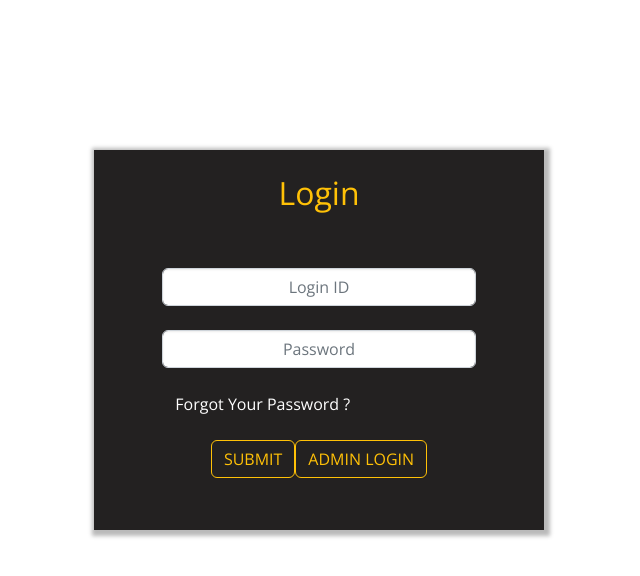
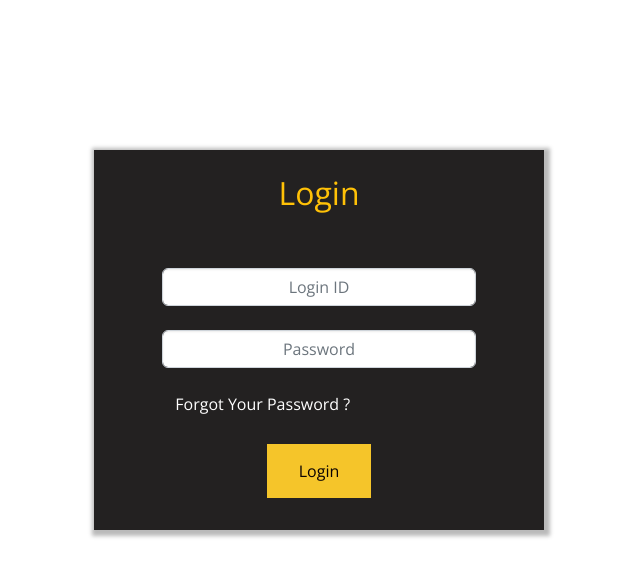
Before and after one commit to saitej34/codefriend_client, a React (Create React App) app: page /login in a window 1280 px wide. Shown: the top 576 px of the page, without its empty margins (321-961 px from the left). Built offline with nearby package versions, Linux system fonts and the light colour scheme.

Commit message:
loading near login

```diff
--- /dev/null
+++ b/src/components/Load.css
@@ -0,0 +1,15 @@
+.button {
+    background-color: #f5c52a;
+    border: none;
+    color: rgb(11, 3, 3);
+    padding: 15px 32px;
+    text-align: center;
+    text-decoration: none;
+    display: inline-block;
+    font-size: 16px;
+    margin: 4px 2px;
+    cursor: pointer;
+  }
+  .button:disabled {
+    opacity: 0.5;
+  }
--- a/src/components/Login.jsx
+++ b/src/components/Login.jsx
@@ -1,4 +1,5 @@
 import axios from 'axios';
+import './Load.css'
 import React,{useState} from 'react'
 import {useNavigate} from 'react-router-dom'
 const Login = () => {
@@ -6,10 +7,12 @@ const Login = () => {
     const adm = ()=>{
         navigation('/admin')
     }
+    const [loading,setloading] = useState('');
     const [result,setresult] = useState('');
     const [id,setid] = useState('');
     const [password,setpass] = useState('');
     const sub = async(e)=>{
+        setloading(true);
         e.preventDefault();
         await axios.post("https://cserver-production.up.railway.app/login",{
             email:id,
@@ -27,6 +30,7 @@ const Login = () => {
             if(response.data.token.length>0)
             {
                 localStorage.setItem('token',response.data.token)
+                setloading(false);
                 navigation('/dashboard')
             }
         }).catch((error)=>{
@@ -58,8 +62,16 @@ const Login = () => {
             </div> <br/>
             <div class="row justify-content-center">
                 <div class="col-md-9">
-                    <input type="submit" class="btn btn-outline-warning" onClick={sub} />
-                    <input type="submit" class="btn btn-outline-warning" value="Admin Login" onClick={adm} />
+                <button className="button" onClick={sub}>
+                    {loading && (
+                        <i
+                        className="fa fa-refresh fa-spin"
+                        style={{ marginRight: "5px" }}
+                        />
+                    )}
+                    {loading && <span>Validating Credentials</span>}
+                    {!loading && <span>Login</span>}
+                    </button>
                 </div>
             </div>
             <br/>
```
